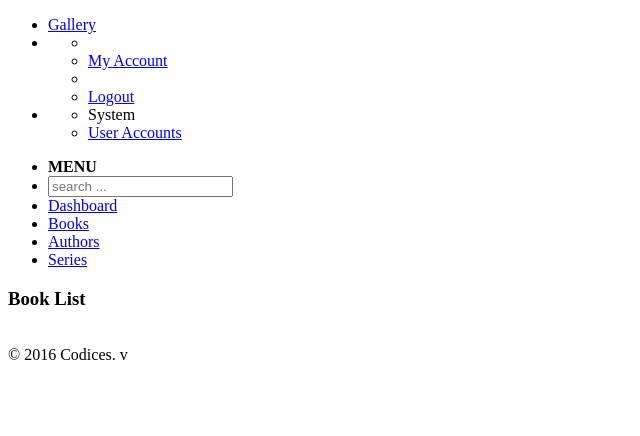
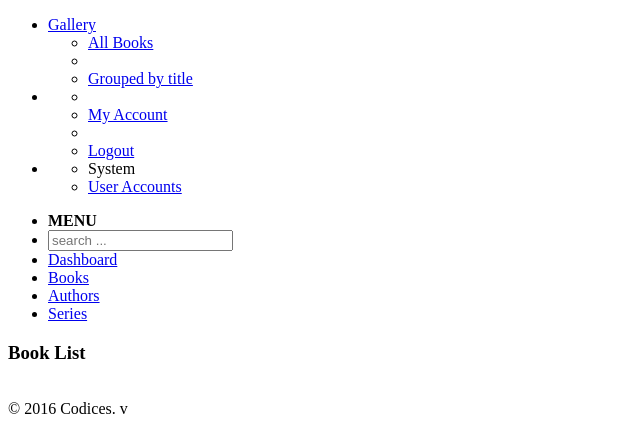
Before and after one commit to Knitter/codices, a Yii app: template codices/app/views/books/index.php in a window 1280 px wide. Shown: the top 436 px of the page, without its empty margins (0-640 px from the left). Run offline with PHP 8.4 and a stand-in for Yii, Linux system fonts and the light colour scheme; the template is opened without the code that fills it, so the values that code supplies are empty; some libraries are stand-ins or nearby versions.

Commit message:
Closes #25.

```diff
--- a/codices/app/views/layouts/main.php
+++ b/codices/app/views/layouts/main.php
@@ -39,7 +39,14 @@ $this->beginPage();
             <div class="container-fluid">
                 <div id="navmenu" class="collapse navbar-collapse">
                     <ul class="nav navbar-nav navbar-right">
-                        <li><a href="<?= Url::to(['books/gallery']) ?>"><?= Yii::t('codices', 'Gallery') ?></a></li>
+                        <li class="dropdown">
+                            <a data-toggle="dropdown" class="dropdown-toggle" href="#"><?= Yii::t('codices', 'Gallery') ?> <b class="caret"></b></a>
+                            <ul class="dropdown-menu" role="menu">
+                                <li><a href="<?= Url::to(['books/gallery']) ?>"><?= Yii::t('codices', 'All Books') ?></a></li>
+                                <li class="divider"></li>
+                                <li><a href="<?= Url::to(['books/gallery', 'mode' => 'ordered']) ?>"><?= Yii::t('codices', 'Grouped by title') ?></a></li>
+                            </ul>
+                        </li>
                         <li class="dropdown">
                             <a data-toggle="dropdown" class="dropdown-toggle" href="#"><i class="fa fa-user"></i> <b class="caret"></b></a>
                             <ul role="menu" class="dropdown-menu">
```
